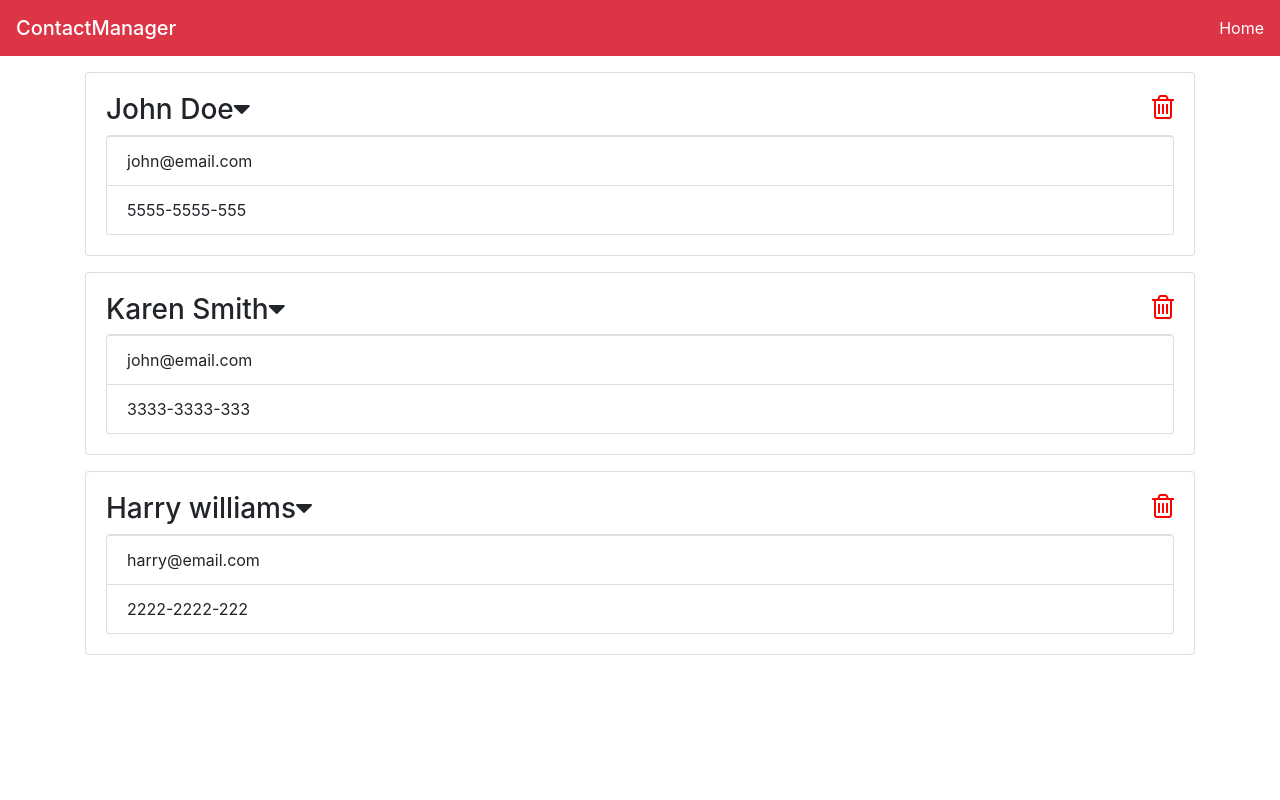
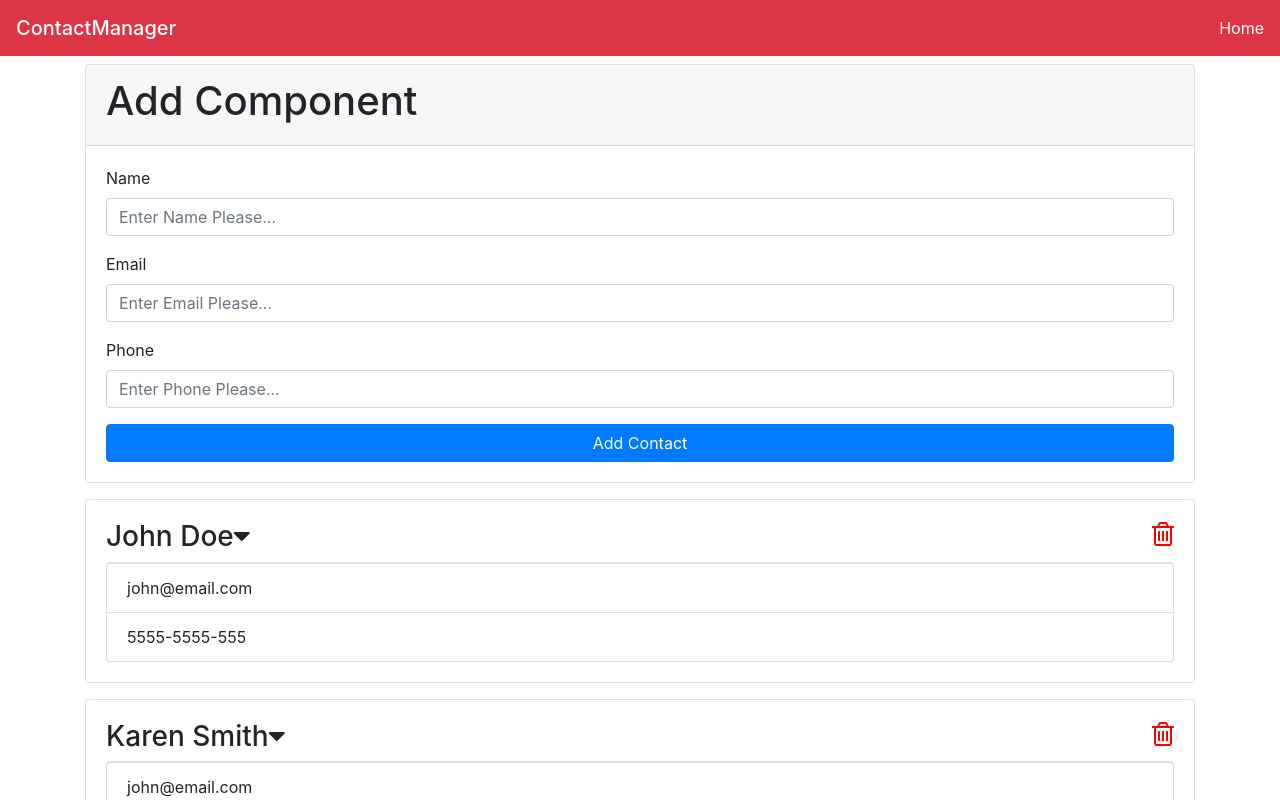
Before and after one commit to Gumparthypavankumar/ContactManager, a React (Create React App) app: page / in a window 1280 px wide. Shown: the top 800 px of the page. Built offline with nearby package versions, Linux system fonts and the light colour scheme.

Commit message:
Controlling the form inputs using states

```diff
--- a/src/App.js
+++ b/src/App.js
@@ -1,6 +1,7 @@
 import React from "react";
-import Header from "./components/Header";
-import Contacts from "./components/Contacts";
+import Header from "./components/layouts/Header";
+import Contacts from "./components/Contacts/Contacts";
+import AddContact from "./components/Contacts/AddContact";
 
 import { Provider } from "./Context";
 
@@ -14,6 +15,7 @@
       <div className="App">
         <Header branding="ContactManager" />
         <div className="container">
+          <AddContact/>
           <Contacts />
         </div>
       </div>
--- /dev/null
+++ b/src/components/Contacts/AddContact.js
@@ -0,0 +1,61 @@
+import React, { Component } from 'react';
+
+class AddContact extends Component
+{
+    state={
+        name:'',
+        email:'',
+        phone:''
+    };
+    onSubmit = (e) =>{
+        e.preventDefault();
+        console.log(this.state);
+    }
+    onChange = (e) => {
+        this.setState({[e.target.name]:e.target.value})
+        //Passing the function as a parameter in setState gives you an event is nullified error to get rid of it you should use e.persist() in tht beginning of function
+    }
+    render(){
+        const { name,email,phone } = this.state;
+        return (
+            <div className="card my-2">
+                <div className="card-header">
+                    <h1>Add Component</h1>
+                </div>
+                <div className="card-body">
+                    <form onSubmit={this.onSubmit}>
+                        <div className="form-group">
+                            <label htmlFor="name">Name</label>
+                            <input type="text" name="name"
+                            id="name"
+                            className="form-control"
+                            placeholder="Enter Name Please..."
+                            value={name}
+                            onChange={this.onChange}/>
+                        </div>
+                        <div className="form-group">
+                            <label htmlFor="email">Email</label>
+                            <input type="email" name="email"
+                            id="email"
+                            className="form-control"
+                            placeholder="Enter Email Please..."
+                            value={email}
+                            onChange={this.onChange}/>
+                        </div>
+                        <div className="form-group">
+                            <label htmlFor="phone">Phone</label>
+                            <input type="text" name="phone"
+                            id="phone" className="form-control"
+                            placeholder="Enter Phone Please..."
+                            value={phone}
+                            onChange={this.onChange}/>
+                        </div>
+                        <input type="submit" value="Add Contact" className="btn btn-primary btn-block"/>
+                    </form>
+                </div>
+            </div>
+        );
+    }
+}
+
+export default AddContact;
--- a/src/components/Contact.js
+++ b/src/components/Contacts/Contact.js
@@ -1,7 +1,7 @@
 import React, { Component } from "react";
 import PropTypes from "prop-types";
 
-import { Consumer } from "../Context";
+import { Consumer } from "../../Context";
 
 class Contact extends Component {
   /*
--- a/src/components/Contacts.js
+++ b/src/components/Contacts/Contacts.js
@@ -1,7 +1,7 @@
 import React, { Component } from 'react'
 import Contact from './Contact';
 
-import { Consumer } from '../Context';
+import { Consumer } from '../../Context';
 
 class Contacts extends Component {
     render() {
```
Also changed, not shown: src/components/layouts/Header.js (renamed from src/components/Header.js).
